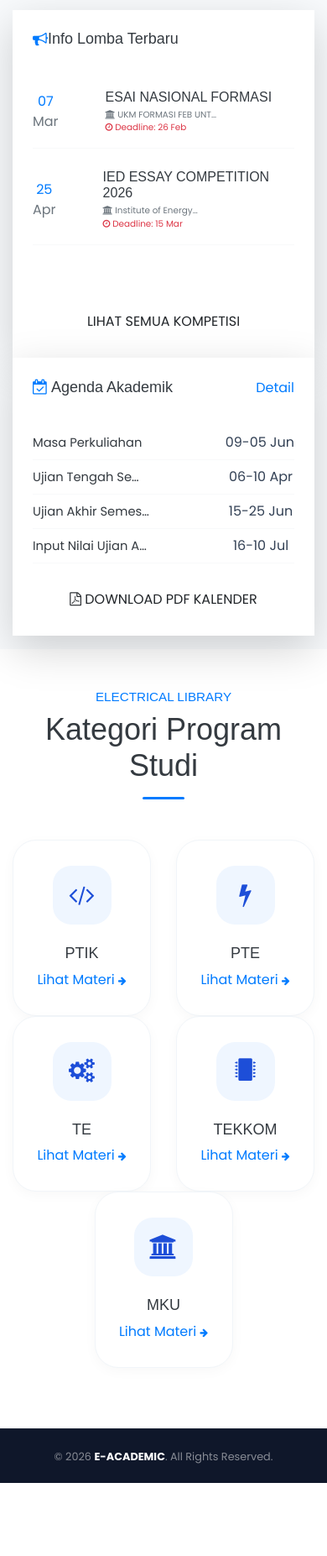
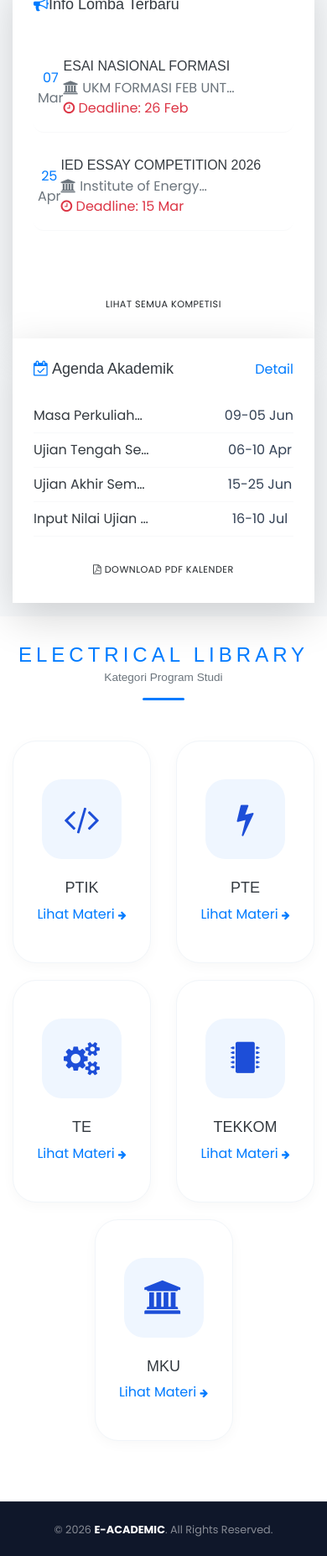
Before and after one commit to arinaazkaa/e_academic, a Django app: page / in a window 390 px wide. Shown: the part 549-2402 px from the top of the page at 84% size. Before the commit the page ends 2315 px from the top, so only its background shows below. Run offline with Django 5.2, Linux system fonts and the light colour scheme; data comes from the database, SQL or seed files in the repository; some libraries are stand-ins or nearby versions.

Commit message:
Update tampilan responsif

```diff
--- a/materi/templates/materi/home.html
+++ b/materi/templates/materi/home.html
@@ -33,7 +33,7 @@
     <div class="container overlap-up">
         <div class="row g-4">
             <div class="col-lg-7 reveal-on-scroll">
-                <div class="card-modern-clean h-100 shadow-lg border-0 bg-white d-flex flex-column">
+                <div class="card-modern-clean h-100 shadow-lg border-0 bg-white d-flex flex-column interactive-card">
                     <div class="card-header-clean p-4 pb-0">
                         <h5 class="fw-bold text-dark m-0 d-flex align-items-center card-title-text">
                             <i class="fa fa-bullhorn text-primary me-3"></i> Info Lomba Terbaru
@@ -42,7 +42,7 @@
                     <div class="card-body p-4 pt-4 flex-grow-1">
                         {% for lomba in info_lomba_list %}
                         <div class="lomba-item-clean d-flex align-items-center mb-4 pb-3 border-bottom border-light">
-                            <div class="date-minimalist text-center" style="margin-right: 3.5rem;">
+                            <div class="date-minimalist text-center me-4">
                                 <span class="d-block fw-bold text-primary day-text">{{ lomba.tanggal_pelaksanaan|date:"d" }}</span>
                                 <span class="d-block text-muted month-text">{{ lomba.tanggal_pelaksanaan|date:"M" }}</span>
                             </div>
@@ -67,7 +67,7 @@
                         {% endfor %}
                     </div>
                     <div class="card-footer bg-white border-0 p-4 pt-0">
-                        <a href="{% url 'list_lomba' %}" class="btn rounded-pill btn-lihat-semua-bottom w-100 text-center text-decoration-none d-block">
+                        <a href="{% url 'list_lomba' %}" class="btn rounded-pill btn-lihat-semua-bottom w-100 text-center text-decoration-none d-block btn-small-text">
                             LIHAT SEMUA KOMPETISI
                         </a>
                     </div>
@@ -75,7 +75,7 @@
             </div>
 
             <div class="col-lg-5 reveal-on-scroll" style="transition-delay: 0.1s;">
-                <div class="card-modern-clean h-100 shadow-lg border-0 bg-white">
+                <div class="card-modern-clean h-100 shadow-lg border-0 bg-white interactive-card">
                     <div class="card-header-clean d-flex justify-content-between align-items-center p-4 pb-0">
                         <h5 class="fw-bold text-dark m-0 card-title-text">
                             <i class="fa fa-calendar-check-o text-primary me-3"></i> Agenda Akademik
@@ -83,7 +83,7 @@
                         <a href="{% url 'kalender' %}" class="btn-detail-link-top text-decoration-none">Detail</a>
                     </div>
                     <div class="card-body p-4 pt-0">
-                        <div class="agenda-list-minimal" style="margin-top: -15px;">
+                        <div class="agenda-list-minimal" style="margin-top: -25px;">
                             {% for agenda in agenda_list %}
                             <div class="agenda-row-modern d-flex justify-content-between align-items-center py-2 border-bottom border-light last-no-border">
                                 <div class="d-flex align-items-center me-3">
@@ -103,7 +103,7 @@
                             {% endfor %}
                         </div>
                         <div class="mt-4">
-                            <a href="{{ kalender_data.link_google_drive }}" target="_blank" class="btn rounded-pill btn-download-pdf w-100">
+                            <a href="{{ kalender_data.link_google_drive }}" target="_blank" class="btn rounded-pill btn-download-pdf w-100 btn-small-text">
                                 <i class="fa fa-file-pdf-o me-2"></i> DOWNLOAD PDF KALENDER
                             </a>
                         </div>
@@ -114,15 +114,15 @@
     </div>
 </section>
 
-<section class="pt-4 pb-5 bg-white">
+<section class="pt-2 pb-5 bg-white">
     <div class="container py-4 text-center">
         <div class="mb-5 reveal-on-scroll">
-            <h6 class="text-primary fw-bold text-uppercase tracking-widest mb-2" style="font-size: 0.95rem;">ELECTRICAL LIBRARY</h6>
-            <h2 class="fw-bold text-dark mb-3">Kategori Program Studi</h2>
+            <h2 class="text-primary fw-bold text-uppercase tracking-widest mb-1" style="font-size: 2.2rem; letter-spacing: 5px;">ELECTRICAL LIBRARY</h2>
+            <h6 class="fw-medium text-muted mb-3" style="font-size: 0.85rem;">Kategori Program Studi</h6>
             <div class="divider-minimal mx-auto bg-primary" style="width: 50px; height: 3px; border-radius: 2px;"></div>
         </div>
 
-        <div class="row g-4 justify-content-center prodi-grid">
+        <div class="row g-4 justify-content-center prodi-grid" style="row-gap: 30px;">
             {% for p_code, p_name, p_bg in prodi_data %}
             <div class="col-6 col-md-4 col-lg-3 reveal-on-scroll prodi-item">
                 <a href="{% url 'list_materi' %}?prodi={{ p_code }}" class="category-modern-card text-decoration-none d-block">
@@ -146,17 +146,17 @@
     @import url('https://fonts.googleapis.com/css2?family=Montserrat:wght@800;900&family=Inter:wght@400;600;700&display=swap');
     body { font-family: 'Inter', sans-serif; overflow-x: hidden; }
 
-    /* --- NAVBAR SUPER COMPACT --- */
+    /* --- NAVBAR SUPER COMPACT (REVISED) --- */
     @media (max-width: 768px) {
-        .navbar { padding: 4px 8px !important; }
-        .navbar-brand { font-size: 0.65rem !important; letter-spacing: 0.2px !important; margin-right: 2px !important; }
-        .nav-link { font-size: 0.55rem !important; padding: 3px 3px !important; }
-        .btn-pendataan { font-size: 0.52rem !important; padding: 2px 5px !important; }
-        .navbar-toggler { transform: scale(0.5); margin-right: -15px; }
+        .navbar { padding: 4px 6px !important; }
+        .navbar-brand { font-size: 0.6rem !important; letter-spacing: 0.1px !important; }
+        .nav-link { font-size: 0.5rem !important; padding: 2px 3px !important; }
+        .btn-pendataan { font-size: 0.48rem !important; padding: 2px 4px !important; }
+        .navbar-toggler { transform: scale(0.45); margin-right: -15px; }
     }
 
-    /* --- HERO & BACKGROUND (TINGGI DI-UP) --- */
-    .hero-modern { height: 95vh; min-height: 700px; position: relative; display: flex; align-items: center; justify-content: center; margin-top: -85px; overflow: hidden; }
+    /* --- HERO & BACKGROUND (TINGGI DIKURANGI SEDIKIT) --- */
+    .hero-modern { height: 88vh; min-height: 650px; position: relative; display: flex; align-items: center; justify-content: center; margin-top: -85px; overflow: hidden; }
     .hero-slider { position: absolute; top: 0; left: 0; width: 100%; height: 100%; z-index: 0; background: #000; }
 
     .slide { position: absolute; width: 100%; height: 100%; background-size: cover; background-position: center; opacity: 0; filter: brightness(0.5); animation: smoothSlideshow 15s infinite linear; }
@@ -176,33 +176,35 @@
     .hero-content { position: relative; z-index: 5; padding-top: 220px; }
 
     /* --- TYPOGRAPHY HERO --- */
-    .hero-brand-title { font-family: 'Montserrat', sans-serif; font-weight: 900; font-size: 3.8rem; letter-spacing: 8px; color: #ffffff; text-shadow: 0 10px 30px rgba(0,0,0,0.5); }
-    .hero-description { font-size: 0.85rem; color: rgba(255,255,255,0.7); max-width: 550px; margin-bottom: 2rem; }
+    .hero-brand-title { font-family: 'Montserrat', sans-serif; font-weight: 900; font-size: 3.5rem; letter-spacing: 8px; color: #ffffff; text-shadow: 0 10px 30px rgba(0,0,0,0.5); }
+    .hero-description { font-size: 0.8rem; color: rgba(255,255,255,0.7); max-width: 500px; margin-bottom: 2rem; }
 
-    /* --- LOMBA & AGENDA --- */
-    .info-extra-small { font-size: 0.65rem !important; }
-    .agenda-font-main { font-size: 0.92rem !important; }
+    /* --- CARDS INTERACTIVE --- */
+    .interactive-card { transition: all 0.3s ease; border: 1px solid transparent !important; }
+    .interactive-card:hover { transform: translateY(-5px); border-color: rgba(59, 130, 246, 0.3) !important; box-shadow: 0 25px 50px -12px rgba(0, 0, 0, 0.15) !important; }
 
-    /* --- PRODI CARDS (DIPERBESAR) --- */
+    .lomba-item-clean { transition: background 0.2s ease; border-radius: 12px; padding: 5px; }
+    .lomba-item-clean:hover { background: #f8fafc; }
+
+    /* --- BUTTONS --- */
+    .btn-small-text { font-size: 0.7rem !important; letter-spacing: 0.5px; }
+
+    /* --- PRODI CARDS --- */
     .category-modern-card { padding: 45px 20px; background: #fff; border-radius: 28px; border: 1px solid #f1f5f9; transition: 0.4s cubic-bezier(0.165, 0.84, 0.44, 1); height: 100%; box-shadow: 0 4px 15px rgba(0,0,0,0.03); }
     .category-modern-card:hover { transform: translateY(-10px); box-shadow: 0 20px 40px rgba(0,0,0,0.08); border-color: #3b82f6; }
-    .icon-box-sharp-color { width: 90px; height: 90px; border-radius: 22px; display: flex; align-items: center; justify-content: center; font-size: 2.2rem; background-color: #eff6ff; color: #1d4ed8; transition: 0.3s; }
-    .category-modern-card:hover .icon-box-sharp-color { background-color: #1d4ed8; color: #fff; }
+    .icon-box-sharp-color { width: 95px; height: 95px; border-radius: 24px; display: flex; align-items: center; justify-content: center; font-size: 2.5rem; background-color: #eff6ff; color: #1d4ed8; }
 
     /* --- MOBILE REVISIONS --- */
     @media (max-width: 768px) {
-        .hero-modern { height: 75vh; min-height: 450px; }
-        .hero-brand-title { font-size: 1.8rem; letter-spacing: 3px; }
+        .hero-modern { height: 70vh; min-height: 450px; }
+        .hero-brand-title { font-size: 1.8rem; }
         .hero-content { padding-top: 170px; }
         .overlap-up { margin-top: -35px; }
-        /* Kartu prodi di HP tetap 2 kolom tapi lebih tinggi */
-        .category-modern-card { padding: 30px 15px; }
-        .icon-box-sharp-color { width: 70px; height: 70px; font-size: 1.8rem; }
+        .prodi-grid { row-gap: 20px !important; }
+        /* Teks Library di HP */
+        h2.text-primary { font-size: 1.5rem !important; }
     }
 
-    /* Animasi */
-    .animate-up { opacity: 0; transform: translateY(30px); animation: fadeInUp 0.8s ease forwards; }
-    @keyframes fadeInUp { to { opacity: 1; transform: translateY(0); } }
     .reveal-on-scroll { opacity: 0; transform: translateY(20px); transition: all 0.8s ease; }
     .reveal-on-scroll.active { opacity: 1; transform: translateY(0); }
     .section-gray { background-color: #f8fafc; }
```
